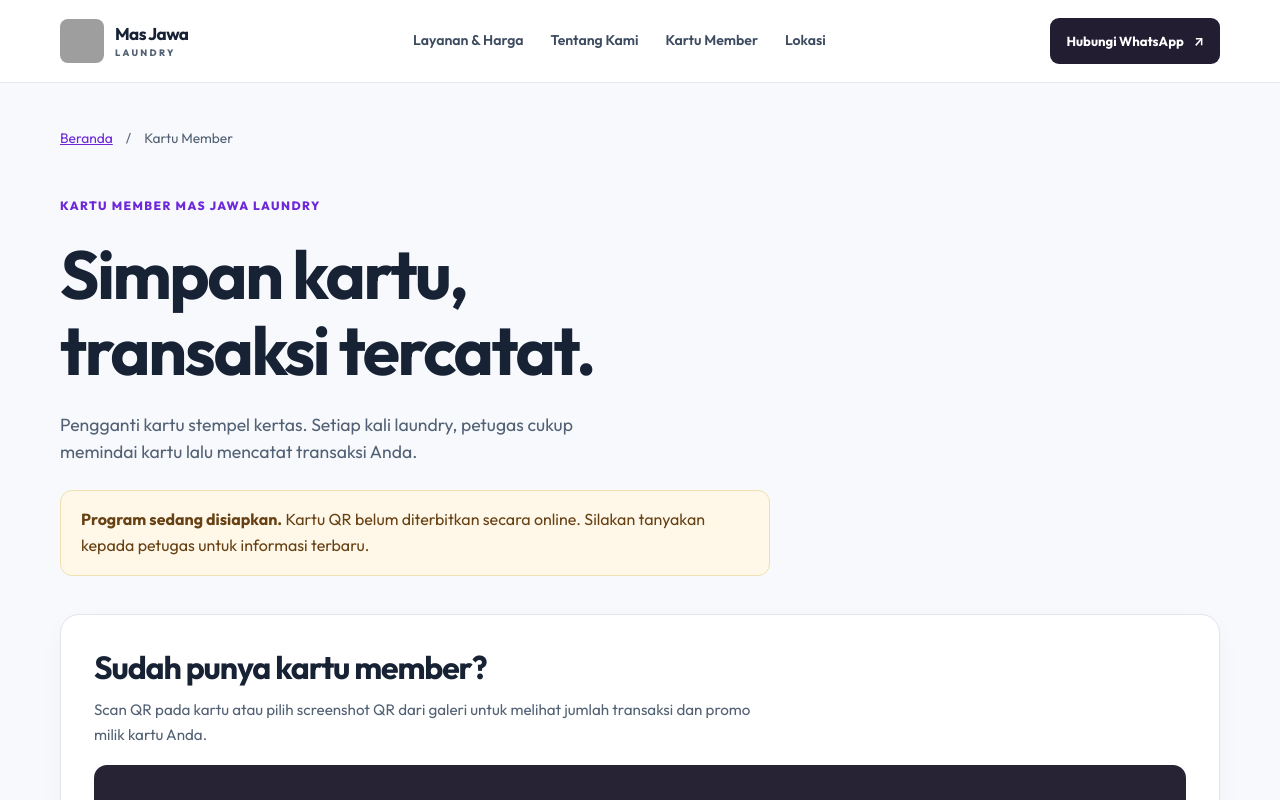
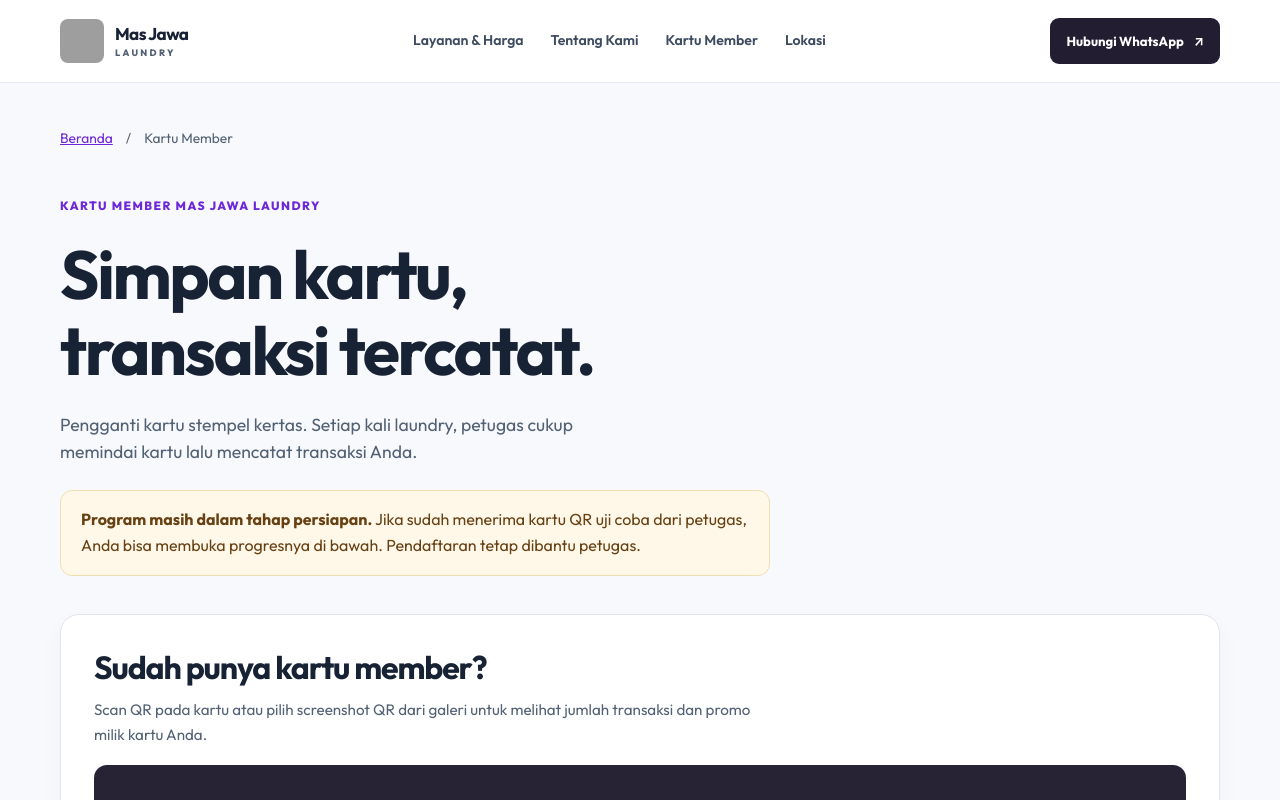
Before and after one commit to warasjawa-laundry/Mas, a Next.js app: page /membership in a window 1280 px wide. Shown: the top 800 px of the page. Built offline with nearby package versions, Linux system fonts and the light colour scheme; grey boxes are pictures that could not be loaded.

Commit message:
copy(public): clarify existing pilot QR cards can be scanned

```diff
--- a/app/membership/page.tsx
+++ b/app/membership/page.tsx
@@ -37,7 +37,7 @@ export default function MembershipPage() {
             <p className="eyebrow">KARTU MEMBER MAS JAWA LAUNDRY</p>
             <h1>Simpan kartu, transaksi tercatat.</h1>
             <p>Pengganti kartu stempel kertas. Setiap kali laundry, petugas cukup memindai kartu lalu mencatat transaksi Anda.</p>
-            {!memberProgramLaunched && <div className="program-status" role="status"><strong>Program sedang disiapkan.</strong> Kartu QR belum diterbitkan secara online. Silakan tanyakan kepada petugas untuk informasi terbaru.</div>}
+            {!memberProgramLaunched && <div className="program-status" role="status"><strong>Program masih dalam tahap persiapan.</strong> Jika sudah menerima kartu QR uji coba dari petugas, Anda bisa membuka progresnya di bawah. Pendaftaran tetap dibantu petugas.</div>}
           </div>
           <CustomerCardScanner />
           <p className="member-owner-entry">Khusus pemilik laundry: <Link href="/admin/login">Masuk ke pengelolaan kartu member →</Link></p>
```
